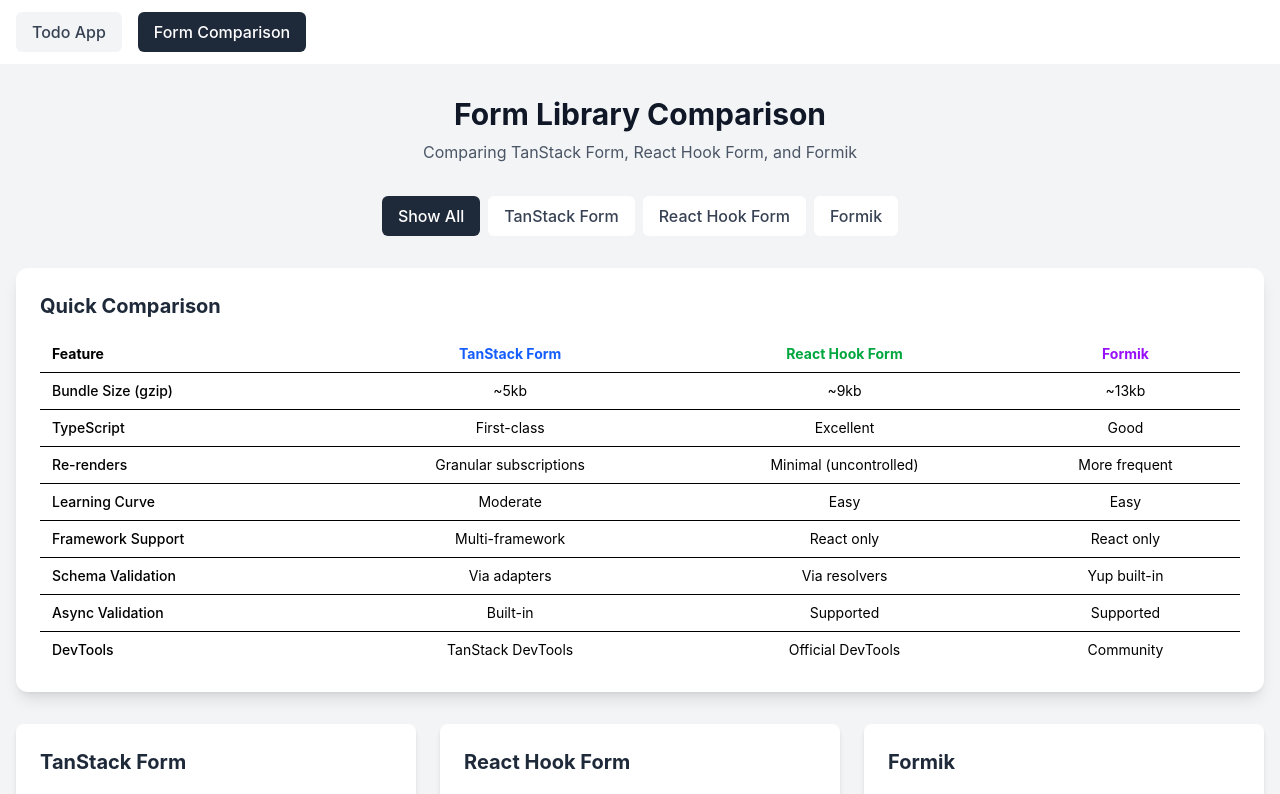
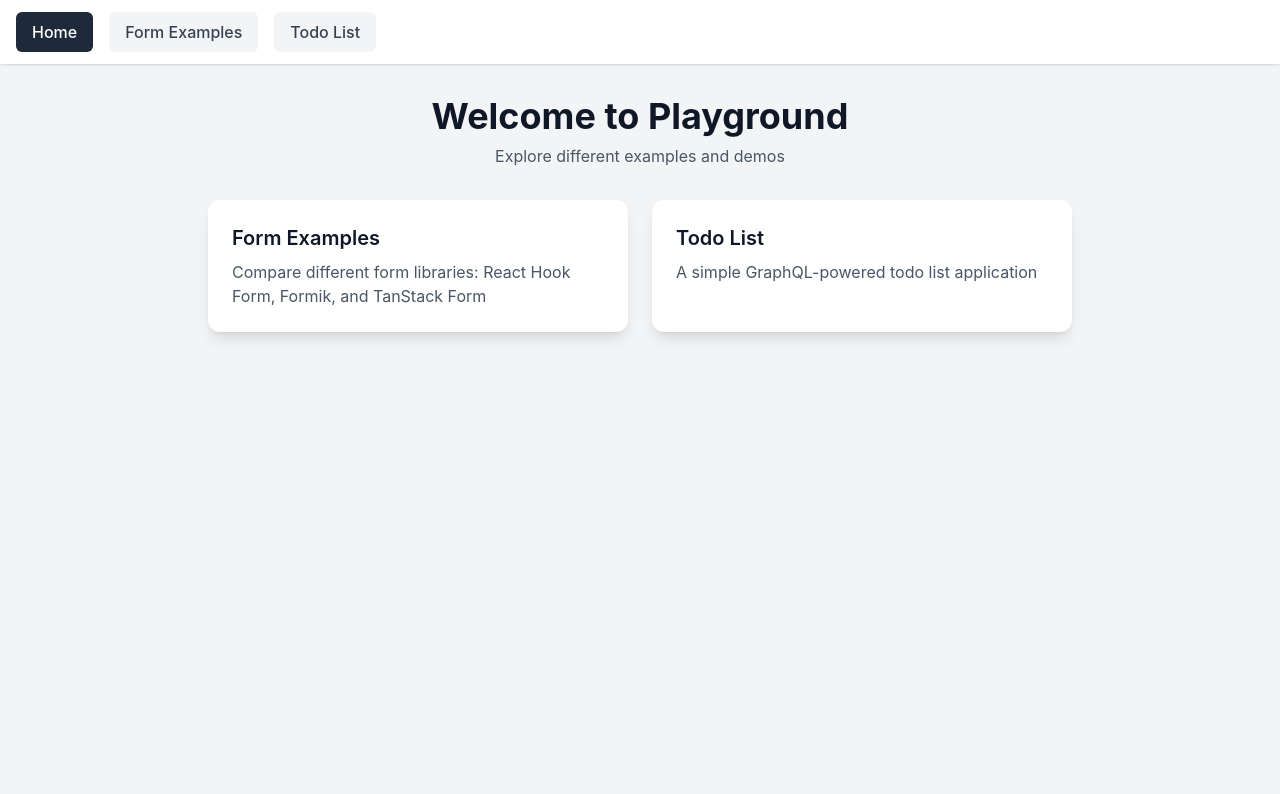
Before and after one commit to rossnoble/mx-playground, a React (Vite) app in the folder web/: page / in a window 1280 px wide. Shown: the top 794 px of the page. Built offline with nearby package versions, Linux system fonts and the light colour scheme.

Commit message:
Add wouter to drive navigation

```diff
--- a/web/package.json
+++ b/web/package.json
@@ -16,7 +16,8 @@
     "graphql": "^16.12.0",
     "react": "^19.2.0",
     "react-dom": "^19.2.0",
-    "react-hook-form": "^7.71.2"
+    "react-hook-form": "^7.71.2",
+    "wouter": "^3.9.0"
   },
   "devDependencies": {
     "@eslint/js": "^9.39.1",
--- a/web/src/App.tsx
+++ b/web/src/App.tsx
@@ -1,60 +1,47 @@
-import { useState } from 'react'
-import { AddTodo } from './components/AddTodo'
-import { TodoList } from './components/TodoList'
-import { FormComparison } from './components/form-examples/FormComparison'
+import { Route, Switch, Link, useLocation } from 'wouter'
+import { Home } from './pages/Home'
+import { FormExamples } from './pages/FormExamples'
+import { TodoList } from './pages/TodoList'
 
-type View = 'todo' | 'forms'
+function Navigation() {
+  const [location] = useLocation()
+
+  const linkClass = (path: string) =>
+    `px-4 py-2 rounded-md font-medium transition-colors ${
+      location === path
+        ? 'bg-gray-800 text-white'
+        : 'bg-gray-100 text-gray-700 hover:bg-gray-200'
+    }`
+
+  return (
+    <nav className="bg-white shadow-sm">
+      <div className="max-w-7xl mx-auto px-4 py-3">
+        <div className="flex gap-4">
+          <Link href="/" className={linkClass('/')}>
+            Home
+          </Link>
+          <Link href="/form-examples" className={linkClass('/form-examples')}>
+            Form Examples
+          </Link>
+          <Link href="/todo-list" className={linkClass('/todo-list')}>
+            Todo List
+          </Link>
+        </div>
+      </div>
+    </nav>
+  )
+}
 
 function App() {
-  const [view, setView] = useState<View>('forms')
-
   return (
     <div className="min-h-screen bg-gray-100">
-      {/* Navigation */}
-      <nav className="bg-white shadow-sm">
-        <div className="max-w-7xl mx-auto px-4 py-3">
-          <div className="flex gap-4">
-            <button
-              onClick={() => setView('todo')}
-              className={`px-4 py-2 rounded-md font-medium transition-colors ${
-                view === 'todo'
-                  ? 'bg-gray-800 text-white'
-                  : 'bg-gray-100 text-gray-700 hover:bg-gray-200'
-              }`}
-            >
-              Todo App
-            </button>
-            <button
-              onClick={() => setView('forms')}
-              className={`px-4 py-2 rounded-md font-medium transition-colors ${
-                view === 'forms'
-                  ? 'bg-gray-800 text-white'
-                  : 'bg-gray-100 text-gray-700 hover:bg-gray-200'
-              }`}
-            >
-              Form Comparison
-            </button>
-          </div>
-        </div>
-      </nav>
+      <Navigation />
 
-      {/* Content */}
-      {view === 'todo' ? (
-        <div className="py-8">
-          <div className="max-w-2xl mx-auto px-4">
-            <header className="mb-8 text-center">
-              <h1 className="text-3xl font-bold text-gray-900">Todo App</h1>
-              <p className="text-gray-600 mt-2">A simple GraphQL-powered todo list</p>
-            </header>
-            <main className="bg-white rounded-xl shadow-lg p-6">
-              <AddTodo />
-              <TodoList />
-            </main>
-          </div>
-        </div>
-      ) : (
-        <FormComparison />
-      )}
+      <Switch>
+        <Route path="/" component={Home} />
+        <Route path="/form-examples" component={FormExamples} />
+        <Route path="/todo-list" component={TodoList} />
+      </Switch>
     </div>
   )
 }
--- /dev/null
+++ b/web/src/pages/FormExamples.tsx
@@ -0,0 +1,5 @@
+import { FormComparison } from '../components/form-examples/FormComparison'
+
+export function FormExamples() {
+  return <FormComparison />
+}
--- /dev/null
+++ b/web/src/pages/Home.tsx
@@ -0,0 +1,36 @@
+import { Link } from 'wouter'
+
+export function Home() {
+  return (
+    <div className="py-8">
+      <div className="max-w-4xl mx-auto px-4">
+        <header className="mb-8 text-center">
+          <h1 className="text-4xl font-bold text-gray-900">Welcome to Playground</h1>
+          <p className="text-gray-600 mt-2">Explore different examples and demos</p>
+        </header>
+
+        <div className="grid md:grid-cols-2 gap-6">
+          <Link
+            href="/form-examples"
+            className="block bg-white rounded-xl shadow-lg p-6 hover:shadow-xl transition-shadow"
+          >
+            <h2 className="text-xl font-semibold text-gray-900 mb-2">Form Examples</h2>
+            <p className="text-gray-600">
+              Compare different form libraries: React Hook Form, Formik, and TanStack Form
+            </p>
+          </Link>
+
+          <Link
+            href="/todo-list"
+            className="block bg-white rounded-xl shadow-lg p-6 hover:shadow-xl transition-shadow"
+          >
+            <h2 className="text-xl font-semibold text-gray-900 mb-2">Todo List</h2>
+            <p className="text-gray-600">
+              A simple GraphQL-powered todo list application
+            </p>
+          </Link>
+        </div>
+      </div>
+    </div>
+  )
+}
--- /dev/null
+++ b/web/src/pages/TodoList.tsx
@@ -0,0 +1,19 @@
+import { AddTodo } from '../components/AddTodo'
+import { TodoList as TodoListComponent } from '../components/TodoList'
+
+export function TodoList() {
+  return (
+    <div className="py-8">
+      <div className="max-w-2xl mx-auto px-4">
+        <header className="mb-8 text-center">
+          <h1 className="text-3xl font-bold text-gray-900">Todo App</h1>
+          <p className="text-gray-600 mt-2">A simple GraphQL-powered todo list</p>
+        </header>
+        <main className="bg-white rounded-xl shadow-lg p-6">
+          <AddTodo />
+          <TodoListComponent />
+        </main>
+      </div>
+    </div>
+  )
+}
```
Also changed, not shown: 1 other file (tests, documents, lock files or other folders).
